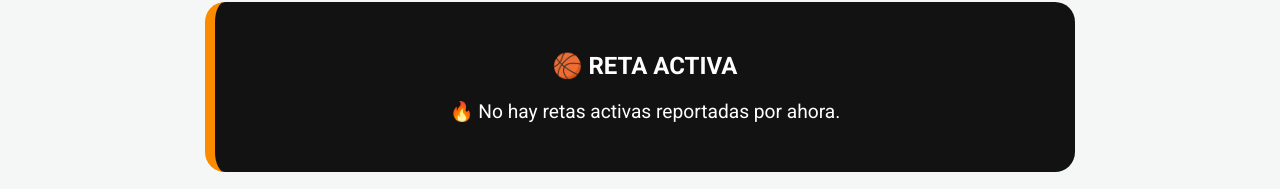
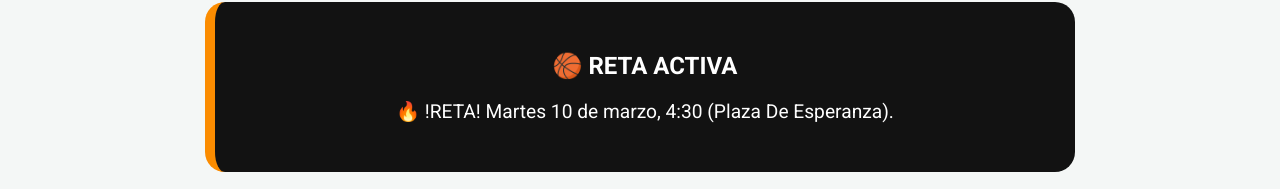
Before and after one commit to JFSTUDIOMX/CANCHASSON2, a plain HTML site: page index.html in a window 1280 px wide. Shown: the part 273-462 px from the top of the page. Drawn offline with nearby package versions, Linux system fonts and the light colour scheme.

Commit message:
Update index.html

```diff
--- a/index.html
+++ b/index.html
@@ -120,7 +120,7 @@
 
     <div class="retas-banner">
         <h2>🏀 RETA ACTIVA</h2>
-        <p id="reta-info" style="font-size: 1.2rem;">🔥 No hay retas activas reportadas por ahora.</p>
+        <p id="reta-info" style="font-size: 1.2rem;">🔥 !RETA! Martes 10 de marzo, 4:30 (Plaza De Esperanza).</p>
     </div>
 
     <div id="map-container">
```
